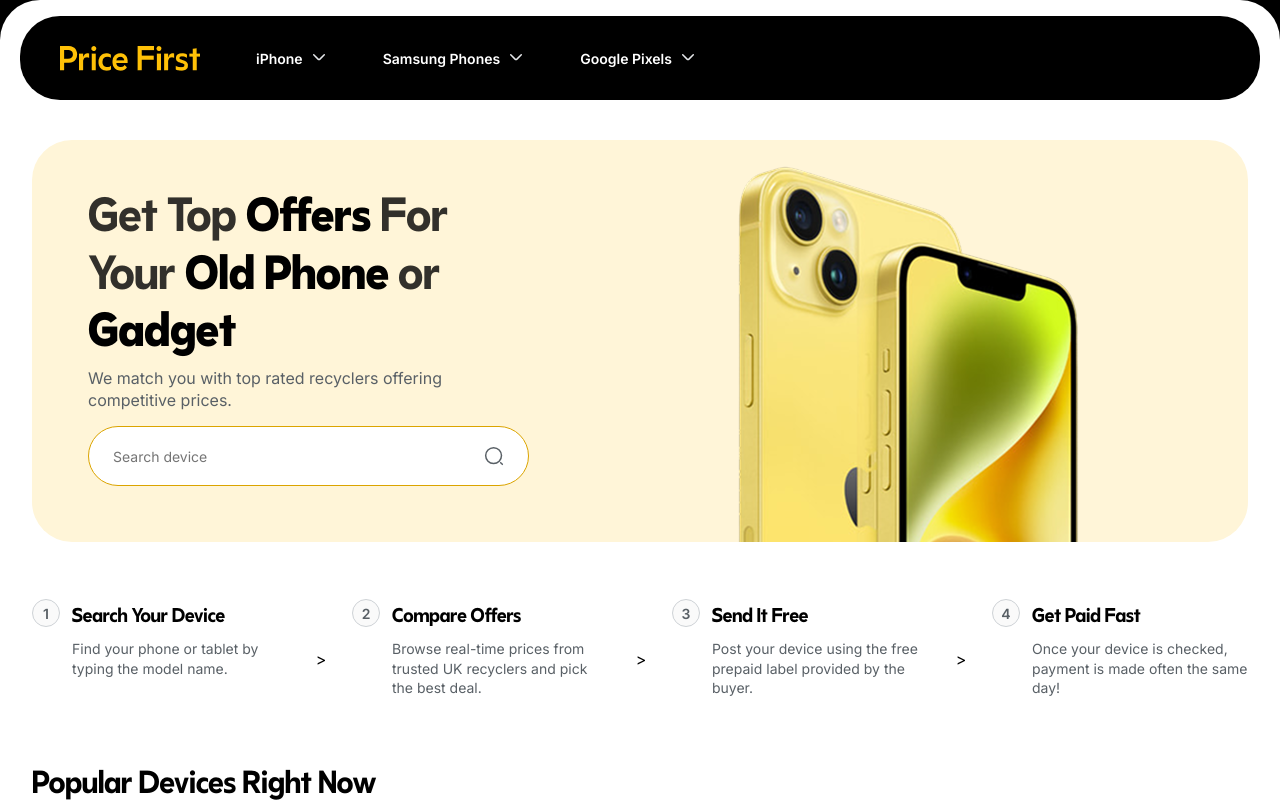
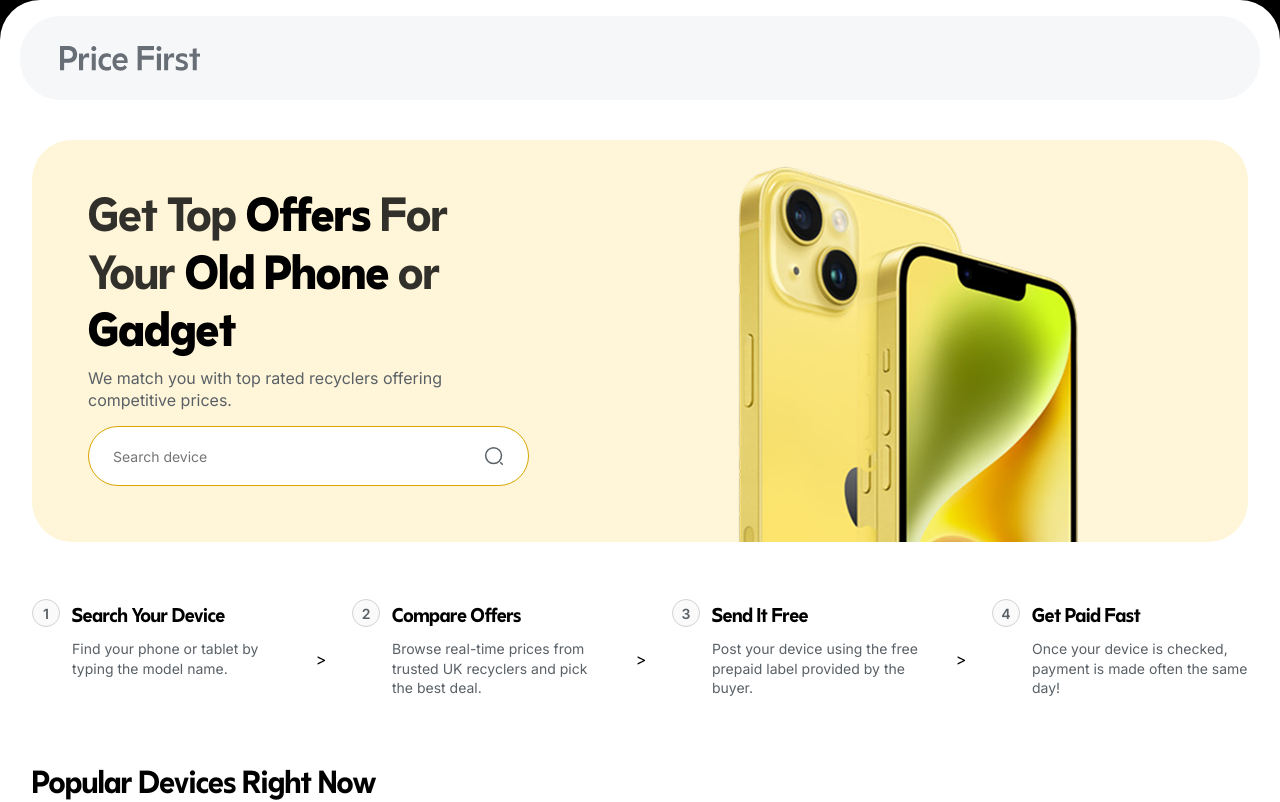
Before and after one commit to SyedZaroon/PriceFirst, a React (Vite) app: page / in a window 1280 px wide. Shown: the top 802 px of the page. Built offline with nearby package versions, Linux system fonts and the light colour scheme; some icons are missing.

Commit message:
design 3 headers
3 headers design for different pages

```diff
--- a/src/Pages/contactPage/ContactUs.jsx
+++ b/src/Pages/contactPage/ContactUs.jsx
@@ -2,7 +2,7 @@ import React from 'react'
 
 const ContactUs = () => {
   return (
-    <div>ContactUs</div>
+    <div>Contact </div>
   )
 }
 
--- a/src/components/header/Header.jsx
+++ b/src/components/header/Header.jsx
@@ -2,30 +2,42 @@ import React, { useState } from 'react'
 import styles from './header.module.css'
 import { NavLink } from 'react-router-dom'
 import logo from "@/assets/images/PriceFirst.png";
+import blacklogo from "@/assets/images/blacklogo.png";
 import ArrowDown from '../../assets/icons/ArrowDown';
 import { HamburgerMenu } from 'iconsax-reactjs';
 import SubMenu from '../subMenu/SubMenu';
 import clsx from 'clsx';
 import Sidebar from '../sideBar/Sidebar';
+import Inputfield from '../inputFields/InputFields.jsx'
+import SearchIcon from '../../assets/icons/SearchIcon.jsx'
 import {
   iphoneSubmenu,
   samsungSubmenu,
   pixelSubmenu,
-} from "../../subMenu/menuData.js";
+} from "../../data/subMenu/menuData.js";
 
 
 
-const Header = () => {
+const Header = ({
+  variant = "header3"
+}) => {
 
   const [sideBar , setSideBar] = useState(false)
 
   return (
     <>
       <Sidebar view={sideBar} onClose={() => setSideBar(false)} />
-      <div className={styles["header"]}>
+      <div className={clsx(styles["header"], styles[`${variant}`])}>
+        <div className={styles["header-left"]}>
+          {variant !== "header3" ? (
             <img src={logo} alt="logo" width="" height="" />
+          ) : (
+            <img src={blacklogo} alt="logo" width="" height="" />
+          )}
 
-        <div className={styles["header-menu"]}>
+          <div
+            className={clsx(styles["header-menu"], styles[`${variant}-menu`])}
+          >
             <NavLink
               className={clsx(styles["menu"], styles["iphone-menu"])}
               to="/"
@@ -50,7 +62,10 @@ const Header = () => {
                 <SubMenu menu={samsungSubmenu} type="grid" />
               </div>
             </NavLink>
-          <NavLink className={clsx(styles["menu"], styles["pixel-menu"])} to="/">
+            <NavLink
+              className={clsx(styles["menu"], styles["pixel-menu"])}
+              to="/"
+            >
               <span>Google Pixels</span>
               <span className={styles.arrow}>
                 <ArrowDown />
@@ -59,6 +74,7 @@ const Header = () => {
                 <SubMenu menu={pixelSubmenu} type="grid" />
               </div>
             </NavLink>
+          </div>
         </div>
 
         <div>
@@ -70,6 +86,14 @@ const Header = () => {
             }}
           />
         </div>
+        <div className={styles[`${variant}-input`]} >
+          <Inputfield
+            className={styles[`${variant}-field`]}
+            type="border"
+            placeholder="Search devices"
+            prefixIcon={<SearchIcon />}
+          />
+        </div>
       </div>
     </>
   );
--- a/src/components/header/header.module.css
+++ b/src/components/header/header.module.css
@@ -3,10 +3,16 @@
     border-radius: var(--radius-2xl);
     margin: 0px 20px;
     padding: 24px 40px;
+    display: flex;
+        align-items: center;
+        justify-content: space-between;
+}
 
-    display: flex;
-    align-items: center;
-    gap: 56px;
+.header-left{
+        display: flex;
+        align-items: center;
+        justify-content: start;
+        gap: 59px;
 }
 
 .header-logo{
@@ -23,7 +29,30 @@
     font-size: var(--fs-body-3);
 
 }
+.header3-menu,
+.header1-input,
+.header3-input{
+    display: none;
+}
 
+.header3{
+    background-color: var(--color-gray-100);
+}
+.header.header2{
+    padding: 12px 12px 12px 40px;
+}
+.header2-field{
+    padding: 16px !important;
+    background-color: var(--color-gray-900) !important;
+    border-color: transparent !important;
+    border-radius: var(--radius-full) !important ;
+}
+.header2-menu{
+    gap: 30px;
+}
+.header2-input{
+    width: clamp(200px,40vw,600px);
+}
 .menu{
     display: flex;
     align-items: center;
@@ -43,22 +72,6 @@
 .hambruger-icon{
     display: none;
 }
-
-@media screen and (max-width:1024px) {
-    .header-menu{
-        display: none;
-    }
-
-        .hambruger-icon {
-            display: block;
-            color: var(--color-gray-400);
-        }
-
-        .header{
-            justify-content: space-between;
-        }
-}
-
 
 .iphone-submenu{
     position: absolute;
@@ -112,3 +125,37 @@
     opacity: 1;
     visibility: visible;
 }
+
+@media screen and (max-width:1150px) {
+    .header-left{
+        gap: 30px;
+    }
+
+}
+
+@media screen and (max-width:1098px) {
+    .header2-input {
+        width: 350px;
+    }
+
+}
+
+
+@media screen and (max-width:1024px) {
+    .header-menu,
+    .header2-input {
+        display: none;
+    }
+
+    .hambruger-icon {
+        display: block;
+        color: var(--color-gray-400);
+    }
+
+    .header {
+        justify-content: space-between;
+    }
+    .header.header2{
+        padding: 24px 40px;
+    }
+}
--- a/src/components/sideBar/Sidebar.jsx
+++ b/src/components/sideBar/Sidebar.jsx
@@ -9,7 +9,7 @@ import {
   iphoneSubmenu,
   samsungSubmenu,
   pixelSubmenu,
-} from "../../subMenu/menuData.js";
+} from "../../data/subMenu/menuData.js";
 import { CloseCircle, CloseSquare } from "iconsax-reactjs";
 
 
```
Also changed, not shown: src/assets/images/blacklogo.png (added), src/data/subMenu/menuData.js (renamed from src/subMenu/menuData.js). Lines whose indentation alone changed are shown as unchanged.
